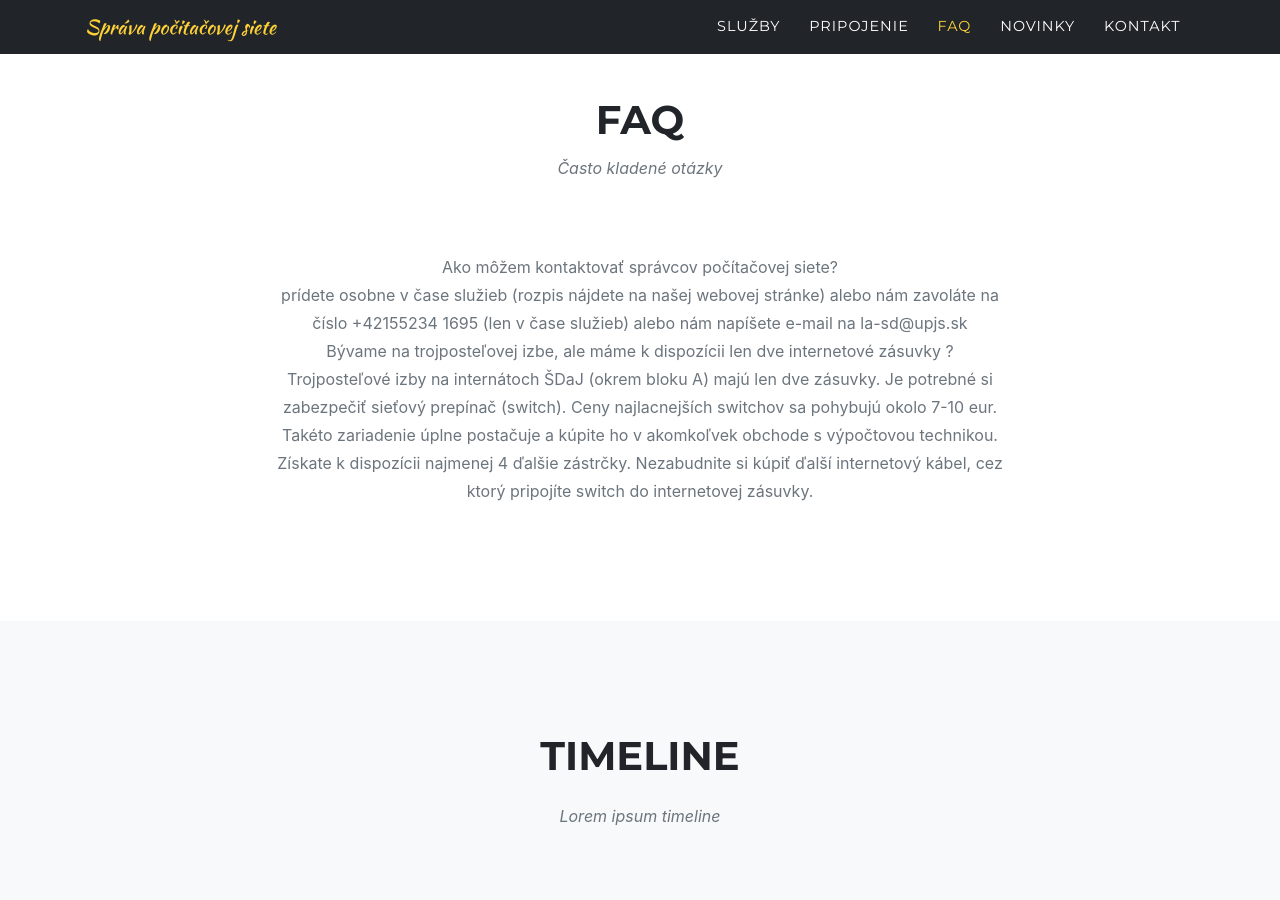
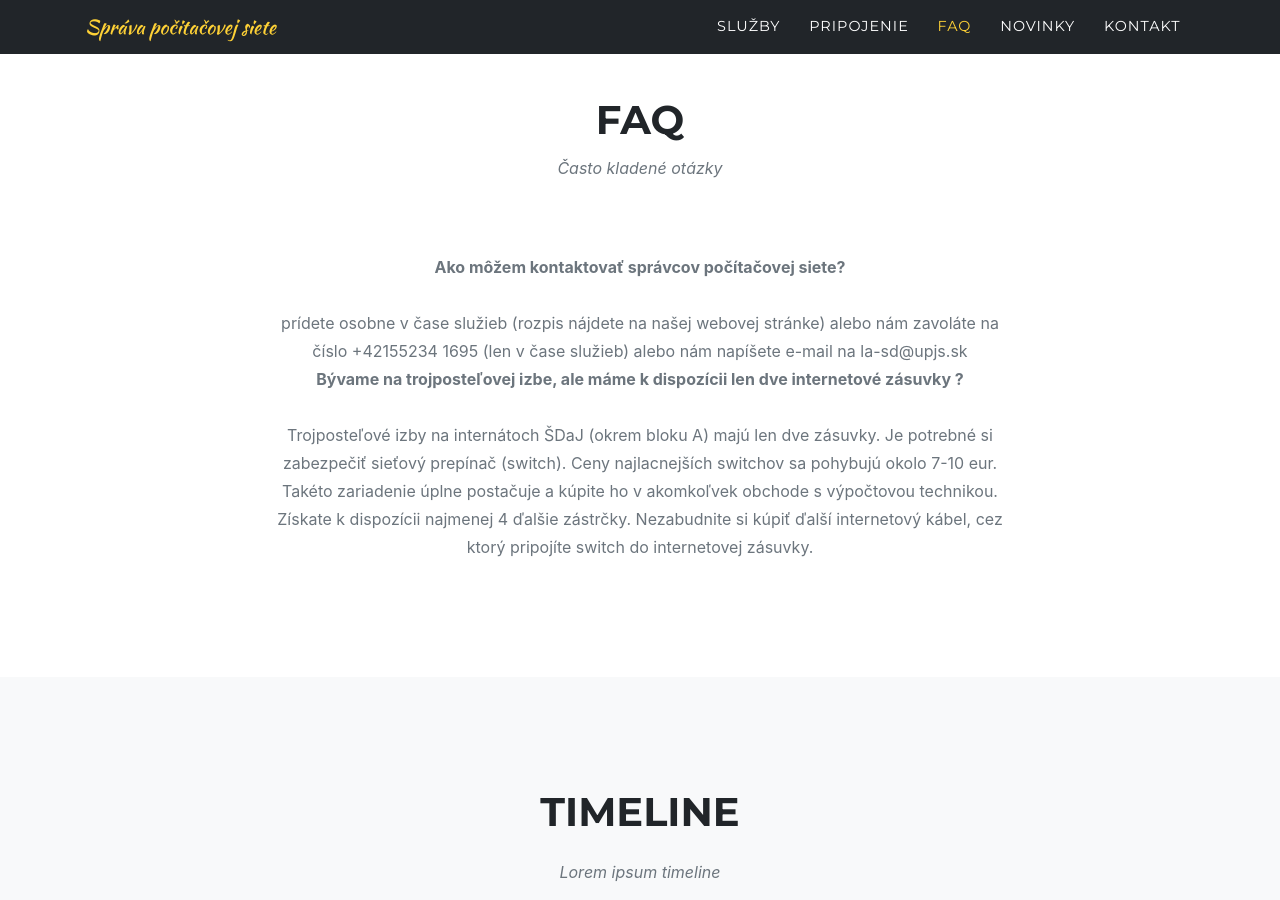
Before and after one commit to alex1972000/alex1972000.github.io, a Jekyll site: the page built from index.md, in a window 1280 px wide and 900 px high, scrolled down 2784 px. Built offline with Jekyll 4.4.1, drawn with Linux system fonts in a browser that asks for light colours; some web fonts are replaced.

Commit message:
riadkovanie faq

```diff
--- a/_data/sitetext.yml
+++ b/_data/sitetext.yml
@@ -74,7 +74,7 @@ sk: &DEFAULT_SK
   about:
     title: "FAQ"
     text: "Často kladené otázky"
-    body: "Ako môžem kontaktovať správcov počítačovej siete? <br> prídete osobne v čase služieb (rozpis nájdete na našej webovej stránke) alebo nám zavoláte na číslo +42155234 1695 (len v čase služieb) alebo nám napíšete e-mail na la-sd@upjs.sk <br> Bývame na trojposteľovej izbe, ale máme k dispozícii len dve internetové zásuvky ? <br> Trojposteľové izby na internátoch ŠDaJ (okrem bloku A) majú len dve zásuvky. Je potrebné si zabezpečiť sieťový prepínač (switch). Ceny najlacnejších switchov sa pohybujú okolo 7-10 eur. Takéto zariadenie úplne postačuje a kúpite ho v akomkoľvek obchode s výpočtovou technikou. Získate k dispozícii najmenej 4 ďalšie zástrčky. Nezabudnite si kúpiť ďalší internetový kábel, cez ktorý pripojíte switch do internetovej zásuvky."
+    body: "<b>Ako môžem kontaktovať správcov počítačovej siete?</b> <br><br> prídete osobne v čase služieb (rozpis nájdete na našej webovej stránke) alebo nám zavoláte na číslo +42155234 1695 (len v čase služieb) alebo nám napíšete e-mail na la-sd@upjs.sk <br> <b>Bývame na trojposteľovej izbe, ale máme k dispozícii len dve internetové zásuvky ?</b> <br><br> Trojposteľové izby na internátoch ŠDaJ (okrem bloku A) majú len dve zásuvky. Je potrebné si zabezpečiť sieťový prepínač (switch). Ceny najlacnejších switchov sa pohybujú okolo 7-10 eur. Takéto zariadenie úplne postačuje a kúpite ho v akomkoľvek obchode s výpočtovou technikou. Získate k dispozícii najmenej 4 ďalšie zástrčky. Nezabudnite si kúpiť ďalší internetový kábel, cez ktorý pripojíte switch do internetovej zásuvky."
     section: about
 
   clients:
```
